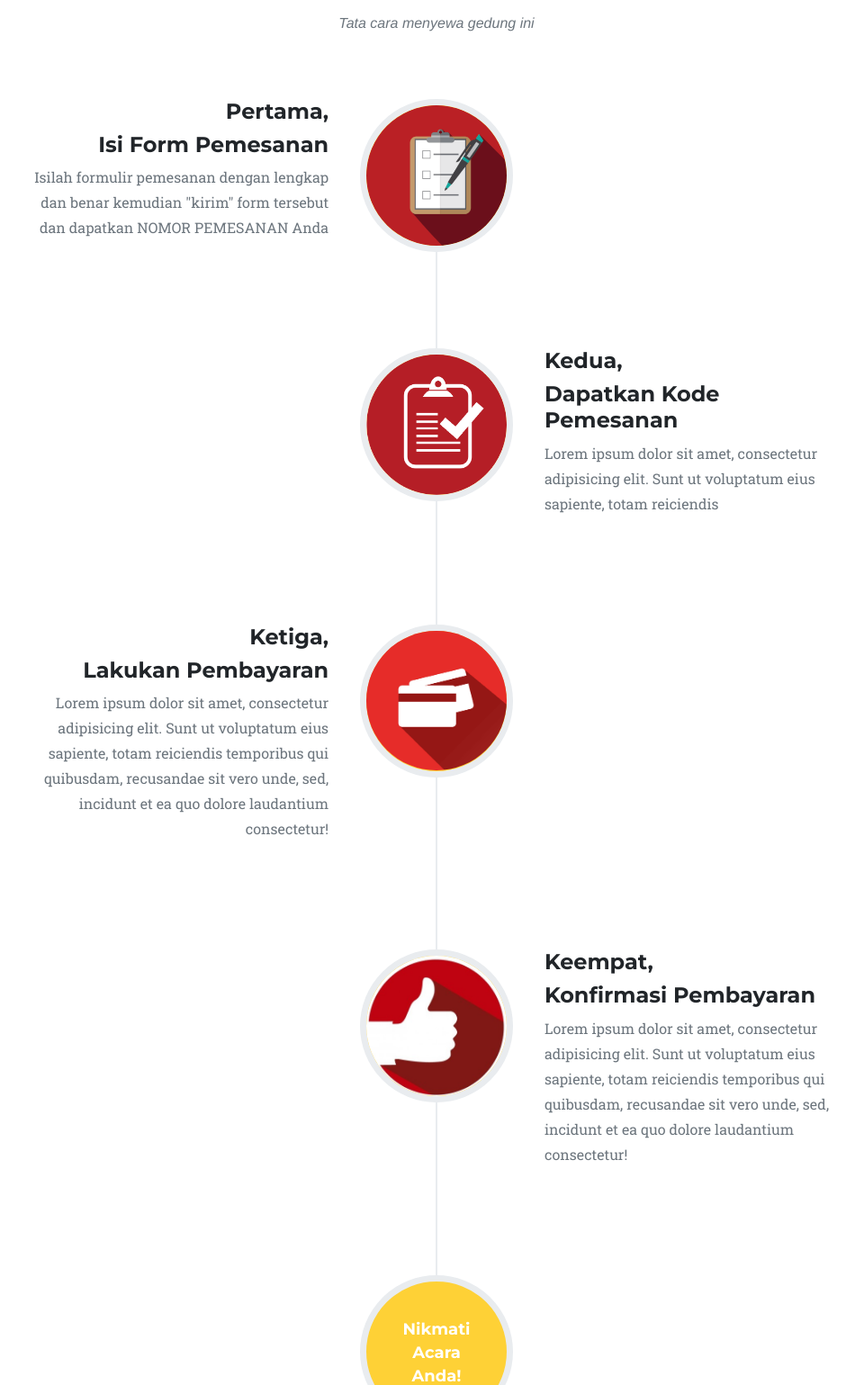
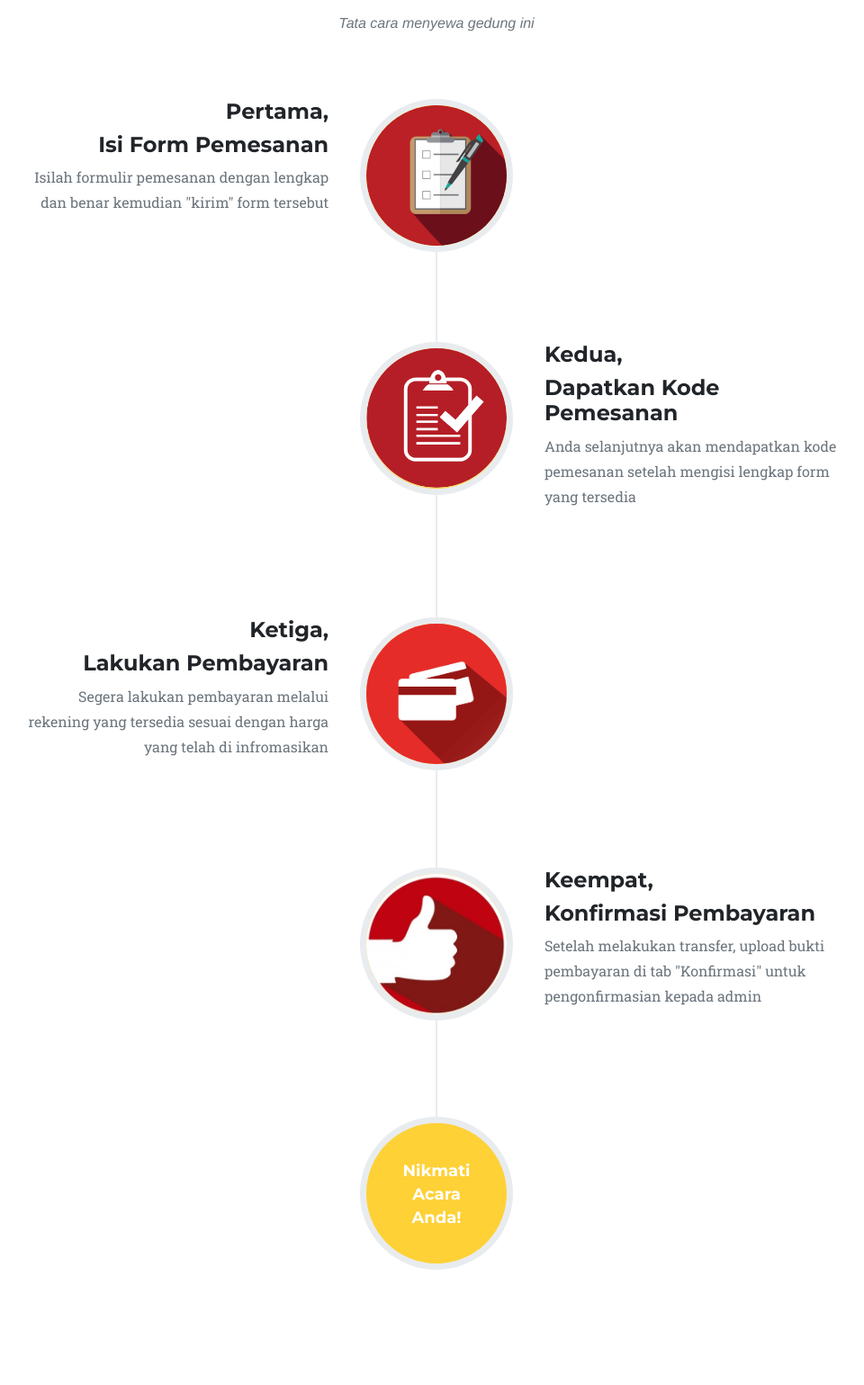
Before and after one commit to salsapr/ProjectWork, a CodeIgniter app: page /ProjectWork/index.php/home/ in a window 1280 px wide. Shown: the part 2880-4419 px from the top of the page at 90% size, without its empty margins (155-1115 px from the left). Run offline with CodeIgniter, Linux system fonts and the light colour scheme; some libraries are stand-ins or nearby versions; some web fonts are replaced.

Commit message:
Editing Informasi

```diff
--- a/application/views/template_view.php
+++ b/application/views/template_view.php
@@ -184,7 +184,7 @@
                     <h4 class="subheading">Isi Form Pemesanan</h4>
                   </div>
                   <div class="timeline-body">
-                    <p class="text-muted">Isilah formulir pemesanan dengan lengkap dan benar kemudian "kirim" form tersebut dan dapatkan NOMOR PEMESANAN Anda</p>
+                    <p class="text-muted">Isilah formulir pemesanan dengan lengkap dan benar kemudian "kirim" form tersebut</p>
                   </div>
                 </div>
               </li>
@@ -199,7 +199,7 @@
                     <h4 class="subheading">Dapatkan Kode Pemesanan</h4>
                   </div>
                   <div class="timeline-body">
-                    <p class="text-muted">Lorem ipsum dolor sit amet, consectetur adipisicing elit. Sunt ut voluptatum eius sapiente, totam reiciendis</p>
+                    <p class="text-muted">Anda selanjutnya akan mendapatkan kode pemesanan setelah mengisi lengkap form yang tersedia</p>
                   </div>
                 </div>
               </li>
@@ -214,7 +214,7 @@
                     <h4 class="subheading">Lakukan Pembayaran</h4>
                   </div>
                   <div class="timeline-body">
-                    <p class="text-muted">Lorem ipsum dolor sit amet, consectetur adipisicing elit. Sunt ut voluptatum eius sapiente, totam reiciendis temporibus qui quibusdam, recusandae sit vero unde, sed, incidunt et ea quo dolore laudantium consectetur!</p>
+                    <p class="text-muted">Segera lakukan pembayaran melalui rekening yang tersedia sesuai dengan harga yang telah di infromasikan</p>
                   </div>
                 </div>
               </li>
@@ -229,7 +229,7 @@
                     <h4 class="subheading">Konfirmasi Pembayaran</h4>
                   </div>
                   <div class="timeline-body">
-                    <p class="text-muted">Lorem ipsum dolor sit amet, consectetur adipisicing elit. Sunt ut voluptatum eius sapiente, totam reiciendis temporibus qui quibusdam, recusandae sit vero unde, sed, incidunt et ea quo dolore laudantium consectetur!</p>
+                    <p class="text-muted">Setelah melakukan transfer, upload bukti pembayaran di tab "Konfirmasi" untuk pengonfirmasian kepada admin</p>
                   </div>
                 </div>
               </li>
@@ -280,7 +280,7 @@
                 <div class="col-md-6">
                   <div class="form-group">
                     <textarea class="form-control" id="ket" placeholder="Keterangan" required data-validation-required-message="Please enter a message."></textarea>
-                    <p class="help-block text-danger"></p>
+                    <p class="help-block text-danger" style="color: red">*contoh : Acara ini akan membutuhkan fasilitas kursi dan lahan parkir</p>
                   </div>
                 </div>
                 <div class="clearfix"></div>
```
